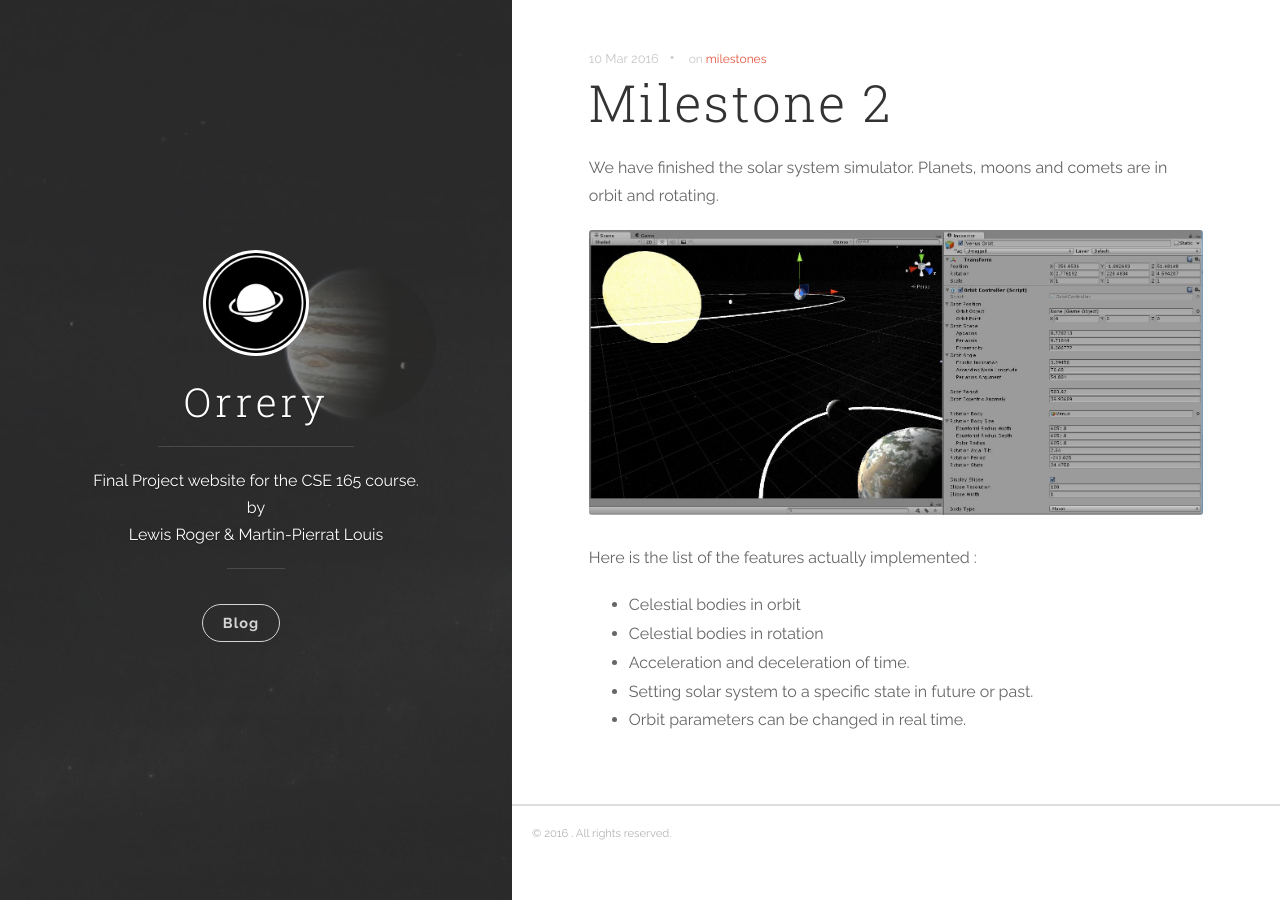
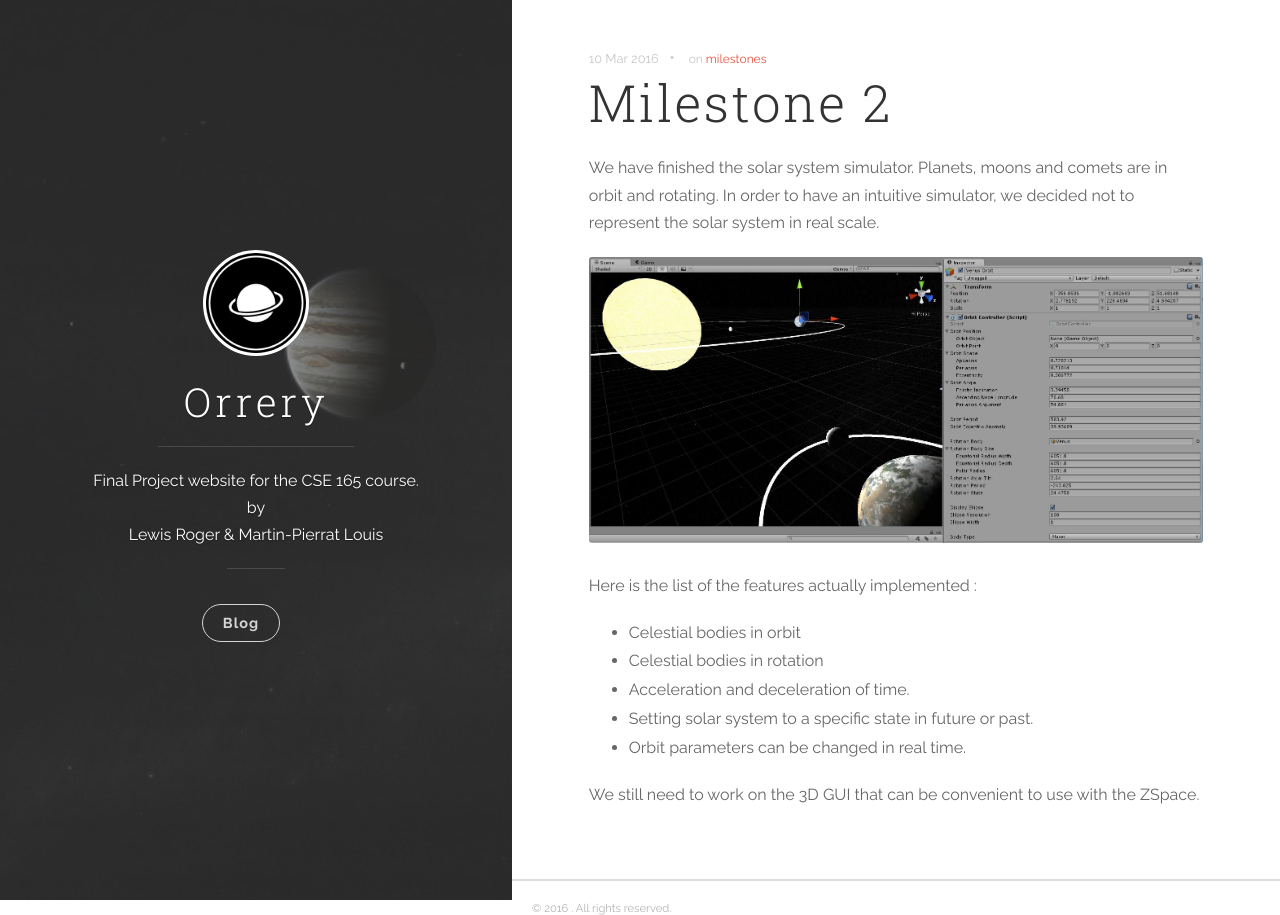
Before and after one commit to eroween/CSE-165-Assignment-5, a Jekyll site: the page built from _posts/2016-03-10-milestone-2.markdown, in a window 1280 px wide. Built offline with Jekyll 4.4.1, drawn with Linux system fonts in a browser that asks for light colours; nearby versions of some CDN libraries.

Commit message:
update text

```diff
--- a/_posts/2016-03-10-milestone-2.markdown
+++ b/_posts/2016-03-10-milestone-2.markdown
@@ -5,7 +5,7 @@ categories: [milestones]
 tags: [milestones]
 ---
 
-We have finished the solar system simulator. Planets, moons and comets are in orbit and rotating.
+We have finished the solar system simulator. Planets, moons and comets are in orbit and rotating. In order to have an intuitive simulator, we decided not to represent the solar system in real scale.
 
 ![screenshot]({{ site.baseurl }}images/screenshot-unity.jpg)
 
@@ -16,3 +16,5 @@ Here is the list of the features actually implemented :
 - Acceleration and deceleration of time.
 - Setting solar system to a specific state in future or past.
 - Orbit parameters can be changed in real time.
+
+We still need to work on the 3D GUI that can be convenient to use with the ZSpace.
```
